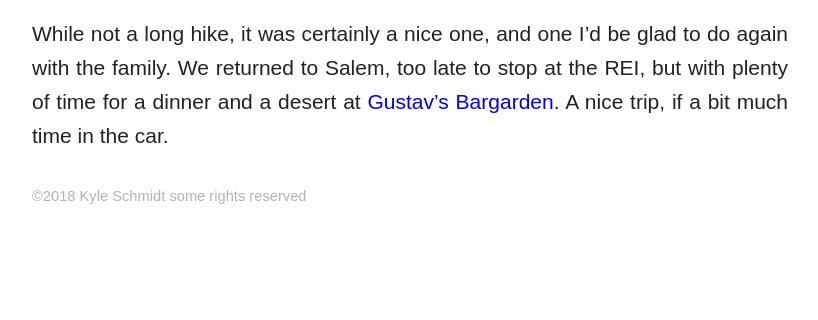
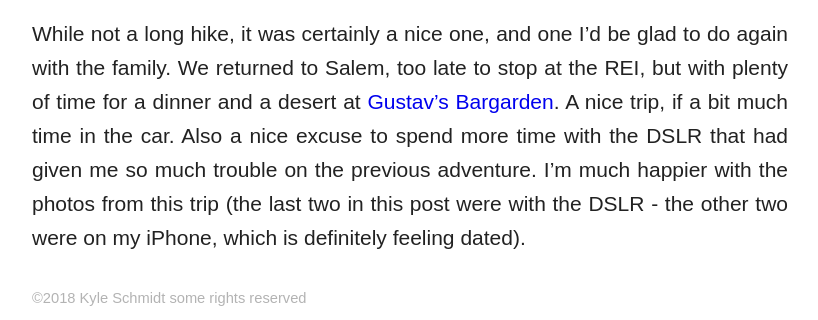
Before and after one commit to krschmidt/krschmidt.github.com, a Jekyll site: the page built from _posts/2020-02-16-niagara-drift-creek-falls.md, in a window 1280 px wide and 900 px high, scrolled down 4577 px, cut to the strip 580-900 px from the top of the window. Shown: the whole strip, without its empty margins (88-906 px from the left). Built offline with Jekyll 4.4.1, drawn with Linux system fonts in a browser that asks for light colours; some web fonts are replaced; a script that is not in the unit is left out; before the commit the page ends 5375 px from its top, so only the background shows below that.

Commit message:
and a camera note

```diff
--- a/_posts/2020-02-16-niagara-drift-creek-falls.md
+++ b/_posts/2020-02-16-niagara-drift-creek-falls.md
@@ -39,6 +39,6 @@ Down at the bottom of the gorge was a great view of an 85' waterfall under the b
 
 <a data-flickr-embed="true" href="https://www.flickr.com/photos/marriageat10mph/49683712573/in/album-72157713570693303/" title="IMG_3208"><img src="https://live.staticflickr.com/65535/49683712573_759dcb282f_b.jpg" width="1024" height="768" alt="Waterfall with the bridge above it">
 
-While not a long hike, it was certainly a nice one, and one I'd be glad to do again with the family. We returned to Salem, too late to stop at the REI, but with plenty of time for a dinner and a desert at [Gustav's Bargarden](https://bargarten.com/). A nice trip, if a bit much time in the car.
+While not a long hike, it was certainly a nice one, and one I'd be glad to do again with the family. We returned to Salem, too late to stop at the REI, but with plenty of time for a dinner and a desert at [Gustav's Bargarden](https://bargarten.com/). A nice trip, if a bit much time in the car. Also a nice excuse to spend more time with the DSLR that had given me so much trouble on the previous adventure. I'm much happier with the photos from this trip (the last two in this post were with the DSLR - the other two were on my iPhone, which is definitely feeling dated).
 
 <script async src="//embedr.flickr.com/assets/client-code.js" charset="utf-8"></script>
```
